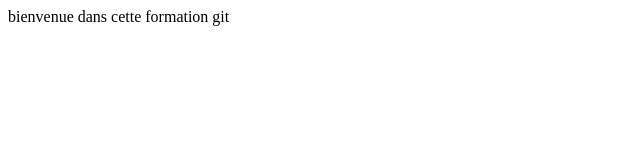
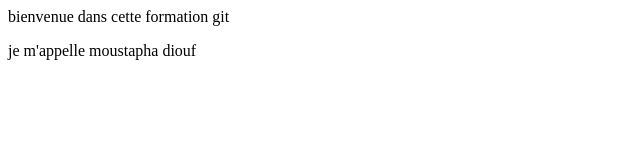
Before and after one commit to Moustapha18/cour_git, a plain HTML site: page index.html in a window 1280 px wide. Shown: the whole page, without its empty margins (0-640 px from the left). Drawn offline with Linux system fonts and the light colour scheme.

Commit message:
ajout descriptions

```diff
--- a/index.html
+++ b/index.html
@@ -8,9 +8,10 @@
 <body>
 
    <div id="top-banner">
-
     bienvenue dans cette formation git
-
+   </div>
+   <div>
+    <p> je m'appelle moustapha diouf</p>
    </div>
 </body>
 </html>
```
